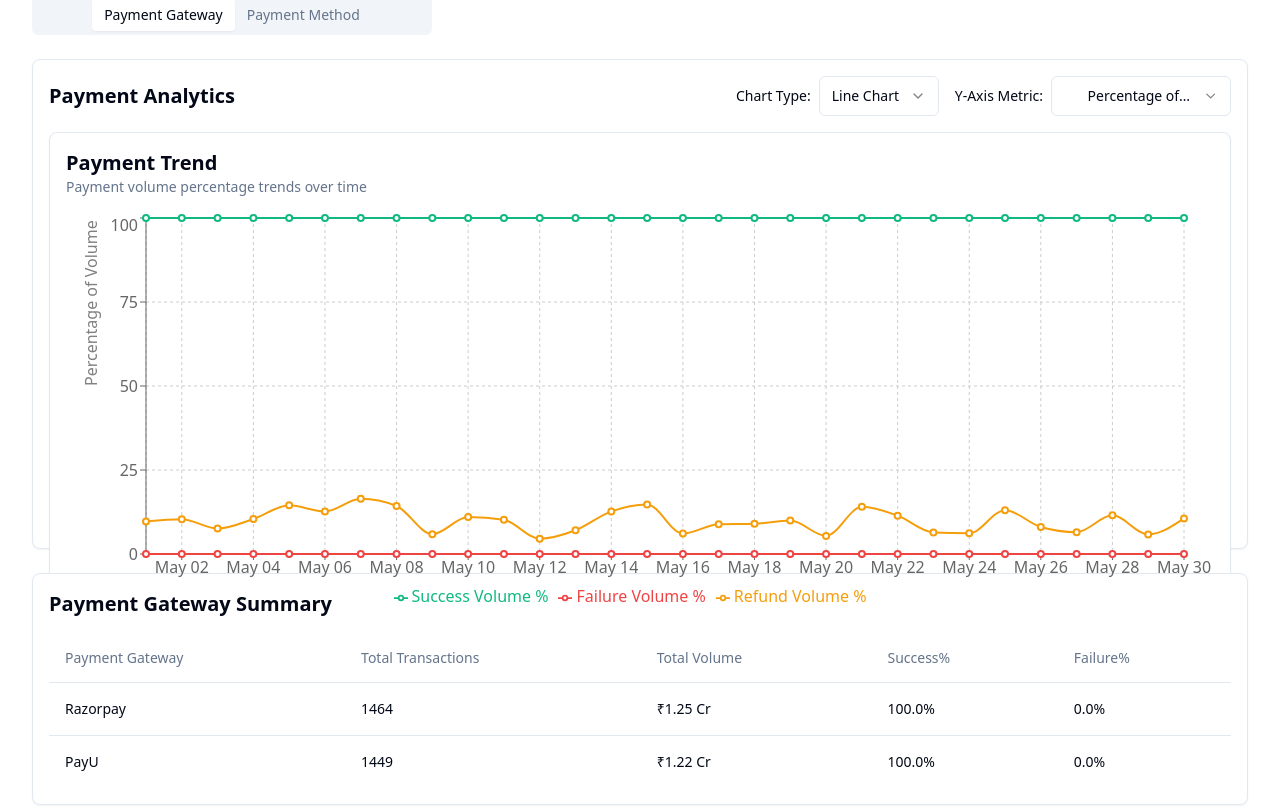
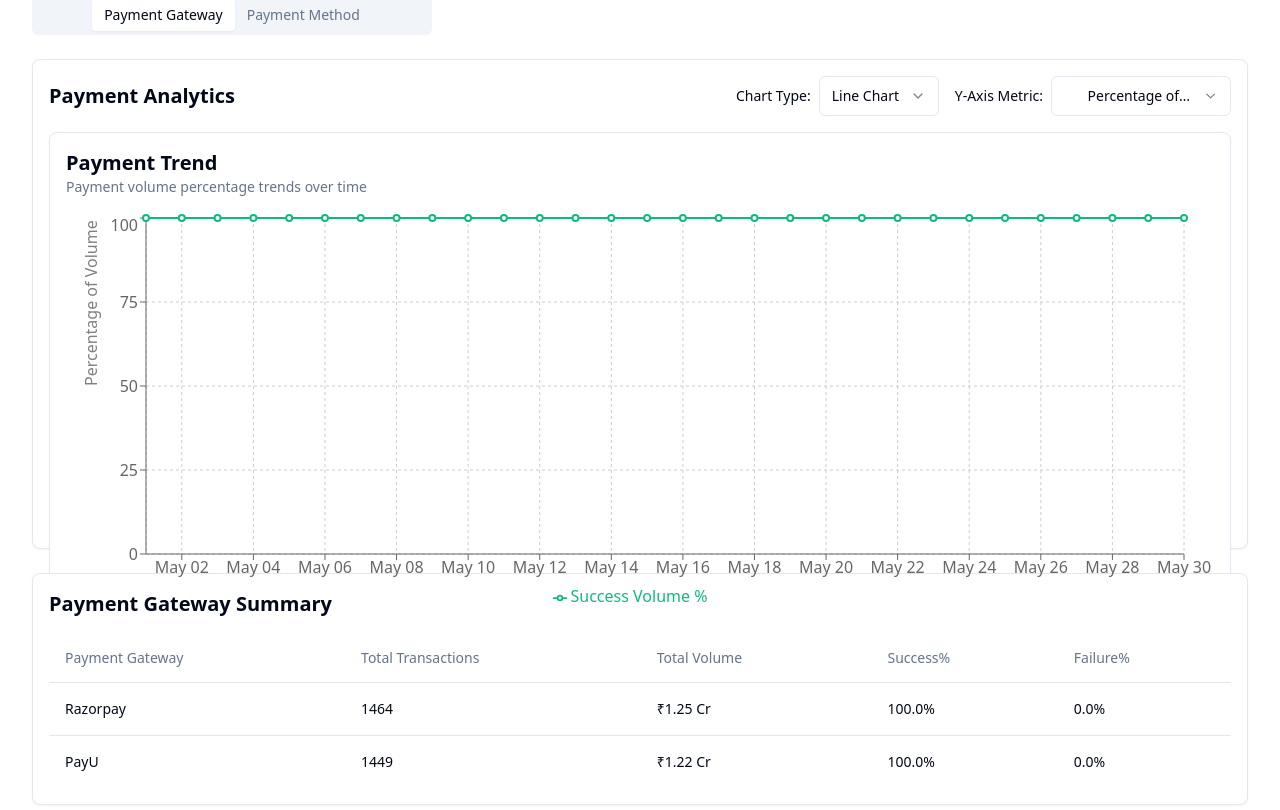
Before and after one commit to test-nojoto45/box-office-insights-dashboard, a React (Vite) app: page / in a window 1280 px wide. Shown: the part 421-1231 px from the top of the page. Built offline with nearby package versions, Linux system fonts and the light colour scheme.

Commit message:
feat: Filter line graph by selected payment statuses
Update PaymentLineChart to display only selected payment status lines.

```diff
--- a/src/components/ChartDisplay.tsx
+++ b/src/components/ChartDisplay.tsx
@@ -94,6 +94,7 @@ const ChartDisplay: React.FC<ChartDisplayProps> = ({
           <PaymentLineChart
             data={data}
             yAxisMetric={yAxisMetric}
+            paymentStatuses={paymentStatuses}  // Pass the selected payment statuses
           />
         )}
       </div>
--- a/src/components/PaymentLineChart.tsx
+++ b/src/components/PaymentLineChart.tsx
@@ -16,11 +16,13 @@ import { Card } from "@/components/ui/card";
 interface PaymentLineChartProps {
   data: any[];
   yAxisMetric: "percentVolume" | "orderCount";
+  paymentStatuses?: string[]; // Add paymentStatuses prop
 }
 
 const PaymentLineChart: React.FC<PaymentLineChartProps> = ({
   data,
-  yAxisMetric
+  yAxisMetric,
+  paymentStatuses = ["success", "failure"] // Default to showing all statuses
 }) => {
   // Prepare the data for the line chart
   const chartData = useMemo(() => {
@@ -64,8 +66,8 @@ const PaymentLineChart: React.FC<PaymentLineChartProps> = ({
 
     // Convert to array and sort by date
     return Object.values(dateGroups)
-      .map(group => {
-        const processedGroup = { ...group } as any;
+      .map((group: any) => {
+        const processedGroup = { ...group };
 
         // Calculate percentages
         if (processedGroup.totalAmount > 0) {
@@ -94,16 +96,86 @@ const PaymentLineChart: React.FC<PaymentLineChartProps> = ({
     );
   }
 
+  // Define color mapping for statuses
+  const statusColors = {
+    success: "#10B981", // green
+    failure: "#EF4444", // red
+    refund: "#F59E0B",  // amber
+    total: "#6366F1"    // indigo
+  };
+
+  // Determine which lines to show based on selected metrics and statuses
+  const getLinesToShow = () => {
+    switch (yAxisMetric) {
+      case "percentVolume":
+        return [
+          {
+            id: "success",
+            dataKey: "successVolumePercent",
+            stroke: statusColors.success,
+            name: "Success Volume %",
+            visible: paymentStatuses.includes("success")
+          },
+          {
+            id: "failure",
+            dataKey: "failureVolumePercent",
+            stroke: statusColors.failure,
+            name: "Failure Volume %",
+            visible: paymentStatuses.includes("failure")
+          },
+          {
+            id: "refund",
+            dataKey: "refundVolumePercent",
+            stroke: statusColors.refund,
+            name: "Refund Volume %",
+            visible: paymentStatuses.includes("refund")
+          }
+        ].filter(line => line.visible);
+
+      case "orderCount":
+        return [
+          {
+            id: "total",
+            dataKey: "totalCount",
+            stroke: statusColors.total,
+            name: "Total Orders",
+            visible: paymentStatuses.length > 1
+          },
+          {
+            id: "success",
+            dataKey: "successCount",
+            stroke: statusColors.success,
+            name: "Successful Orders",
+            visible: paymentStatuses.includes("success")
+          },
+          {
+            id: "failure",
+            dataKey: "failureCount",
+            stroke: statusColors.failure,
+            name: "Failed Orders",
+            visible: paymentStatuses.includes("failure")
+          },
+          {
+            id: "refund",
+            dataKey: "refundCount",
+            stroke: statusColors.refund,
+            name: "Refunded Orders",
+            visible: paymentStatuses.includes("refund")
+          }
+        ].filter(line => line.visible);
+
+      default:
+        return [];
+    }
+  };
+
+  const linesToShow = getLinesToShow();
+
   // Determine y-axis configuration based on selected metric
   const getYAxisConfig = () => {
     switch (yAxisMetric) {
       case "percentVolume":
         return {
-          lines: [
-            { dataKey: "successVolumePercent", stroke: "#10B981", name: "Success Volume %" },
-            { dataKey: "failureVolumePercent", stroke: "#EF4444", name: "Failure Volume %" },
-            { dataKey: "refundVolumePercent", stroke: "#F59E0B", name: "Refund Volume %" }
-          ],
           yAxisDomain: [0, 100],
           yAxisLabel: "Percentage of Volume",
           tooltipFormatter: (value: number) => `${value.toFixed(1)}%`
@@ -111,12 +183,6 @@ const PaymentLineChart: React.FC<PaymentLineChartProps> = ({
 
       case "orderCount":
         return {
-          lines: [
-            { dataKey: "totalCount", stroke: "#6366F1", name: "Total Orders" },
-            { dataKey: "successCount", stroke: "#10B981", name: "Successful Orders" },
-            { dataKey: "failureCount", stroke: "#EF4444", name: "Failed Orders" },
-            { dataKey: "refundCount", stroke: "#F59E0B", name: "Refunded Orders" }
-          ],
           yAxisDomain: ['auto', 'auto'],
           yAxisLabel: "Number of Orders",
           tooltipFormatter: (value: number) => value.toString()
@@ -124,9 +190,6 @@ const PaymentLineChart: React.FC<PaymentLineChartProps> = ({
 
       default:
         return {
-          lines: [
-            { dataKey: "successVolumePercent", stroke: "#10B981", name: "Success Volume %" }
-          ],
           yAxisDomain: [0, 100],
           yAxisLabel: "Percentage",
           tooltipFormatter: (value: number) => `${value.toFixed(1)}%`
@@ -177,9 +240,9 @@ const PaymentLineChart: React.FC<PaymentLineChartProps> = ({
             />
             <Legend />
 
-            {yAxisConfig.lines.map((line, index) => (
+            {linesToShow.map((line, index) => (
               <Line
-                key={index}
+                key={line.id}
                 type="monotone"
                 dataKey={line.dataKey}
                 stroke={line.stroke}
```
